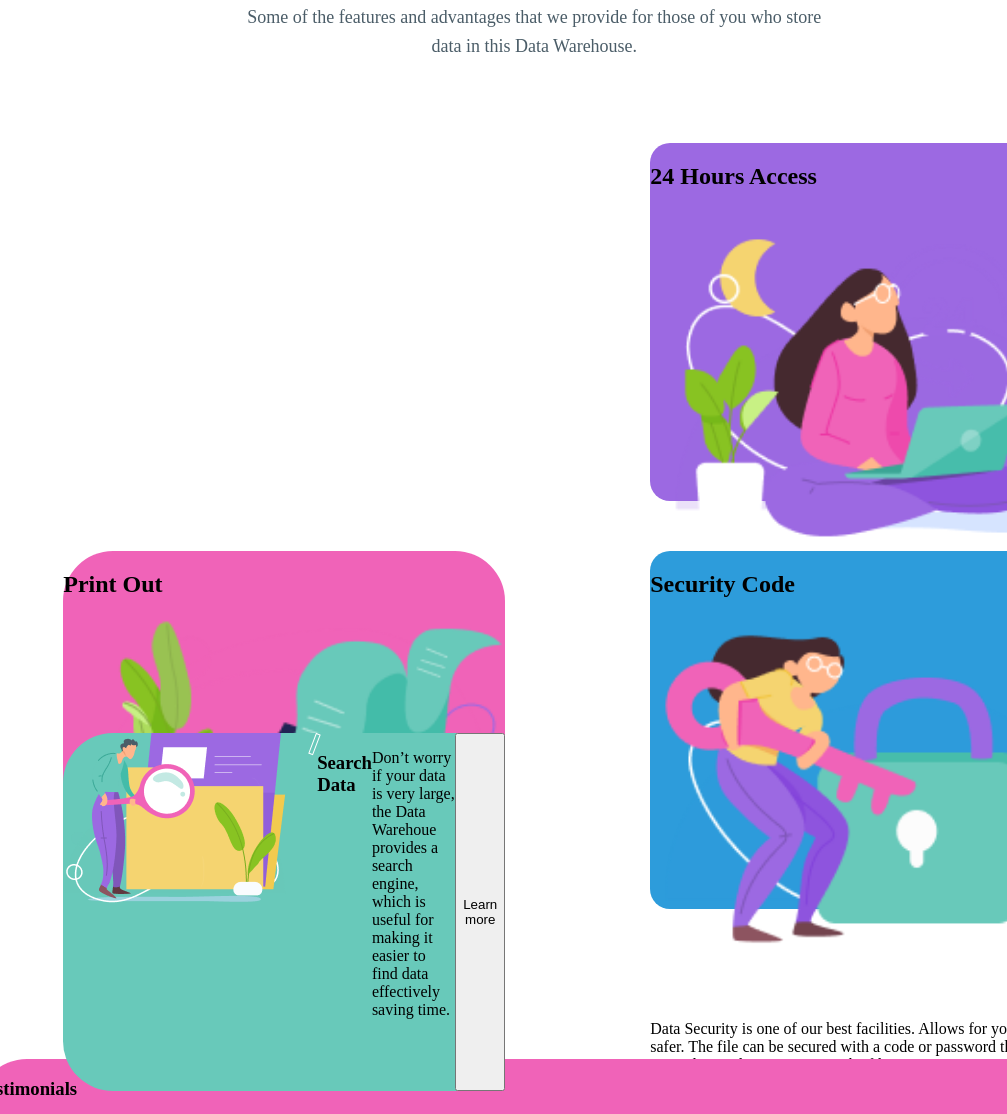
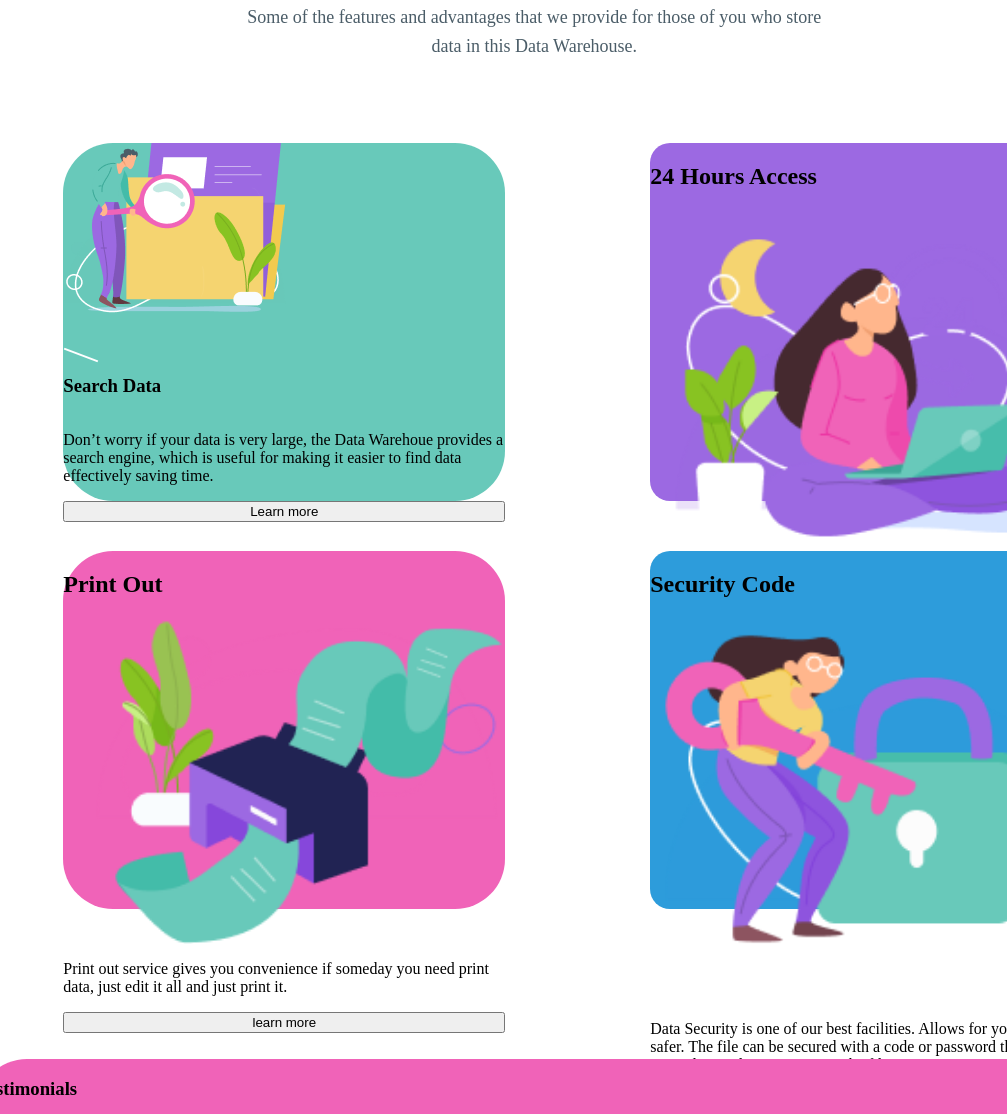
Before and after one commit to dredamonsta1/CliUpBem, a plain HTML site: page index.html in a window 1280 px wide. Shown: the part 1738-2852 px from the top of the page, without its empty margins (273-1280 px from the left). Drawn offline with Linux system fonts and the light colour scheme.

Commit message:
fixed banner section

```diff
--- a/style.scss
+++ b/style.scss
@@ -331,8 +331,8 @@ li {
 
 .features__searchData {
     display: flex;
-    flex-direction: row;
-    // position: relative;
+    flex-direction: column;
+    position: absolute;
     width: 442px;
     height: 358px;
     left: 328.29px;
@@ -357,7 +357,7 @@ li {
 }
 
 .features__shape {
-    // position: absolute;
+    position: absolute;
     width: 203.82px;
     height: 118.6px;
     left: 674.41px;
```
Also changed, not shown: style.css, 1 other file.
